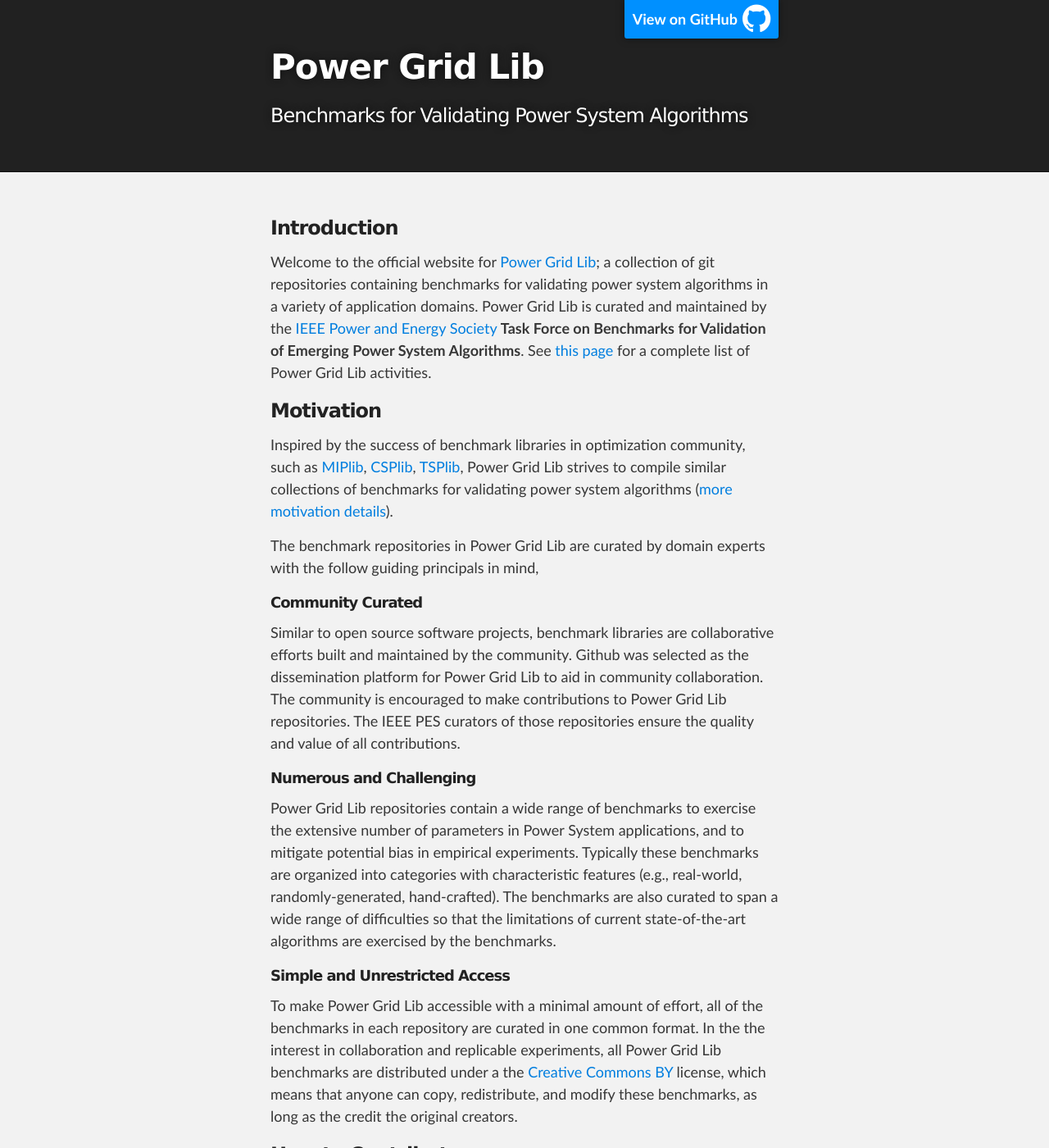
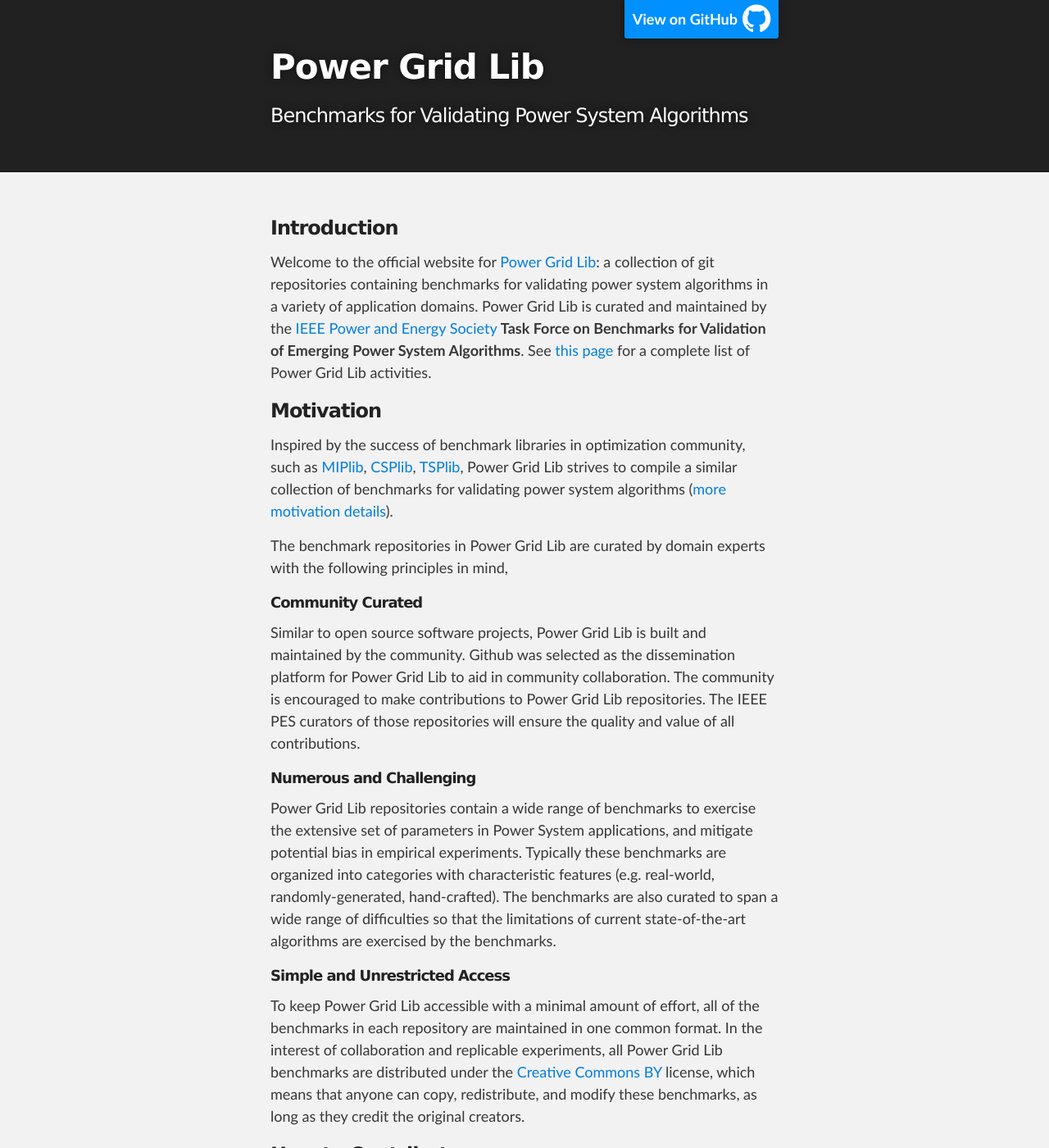
Before and after one commit to power-grid-lib/power-grid-lib.github.io, a Jekyll site: the page built from index.md, in a window 1280 px wide and 1400 px high. Shown: the whole window at 82% size. Built offline with Jekyll 4.4.1, drawn with Linux system fonts in a browser that asks for light colours; nearby versions of some CDN libraries; our own code applies the rules of GitHub Pages for plain Markdown files.

Commit message:
Update index.md

```diff
--- a/index.md
+++ b/index.md
@@ -4,27 +4,27 @@ layout: default
 
 ### Introduction
 
-Welcome to the official website for [Power Grid Lib](https://github.com/power-grid-lib); a collection of git repositories containing benchmarks for validating power system algorithms in a variety of application domains.
+Welcome to the official website for [Power Grid Lib](https://github.com/power-grid-lib): a collection of git repositories containing benchmarks for validating power system algorithms in a variety of application domains.
 Power Grid Lib is curated and maintained by the [IEEE Power and Energy Society](http://www.ieee-pes.org/) **Task Force on Benchmarks for Validation of Emerging Power System Algorithms**.  See [this page](activities.html) for a complete list of Power Grid Lib activities.
 
 
 ### Motivation
 
-Inspired by the success of benchmark libraries in optimization community, such as [MIPlib](http://miplib.zib.de/), [CSPlib](http://www.csplib.org/), [TSPlib](http://www.iwr.uni-heidelberg.de/groups/comopt/software/TSPLIB95/), Power Grid Lib strives to compile similar collections of benchmarks for validating power system algorithms ([more motivation details](https://www.youtube.com/watch?v=8G2iNigNvVM)).
+Inspired by the success of benchmark libraries in optimization community, such as [MIPlib](http://miplib.zib.de/), [CSPlib](http://www.csplib.org/), [TSPlib](http://www.iwr.uni-heidelberg.de/groups/comopt/software/TSPLIB95/), Power Grid Lib strives to compile a similar collection of benchmarks for validating power system algorithms ([more motivation details](https://www.youtube.com/watch?v=8G2iNigNvVM)).
 
-The benchmark repositories in Power Grid Lib are curated by domain experts with the follow guiding principals in mind,
+The benchmark repositories in Power Grid Lib are curated by domain experts with the following principles in mind,
 
 ##### Community Curated
 
-Similar to open source software projects, benchmark libraries are collaborative efforts built and maintained by the community.  Github was selected as the dissemination platform for Power Grid Lib to aid in community collaboration.  The community is encouraged to make contributions to Power Grid Lib repositories.  The IEEE PES curators of those repositories ensure the quality and value of all contributions.
+Similar to open source software projects, Power Grid Lib is built and maintained by the community.  Github was selected as the dissemination platform for Power Grid Lib to aid in community collaboration.  The community is encouraged to make contributions to Power Grid Lib repositories.  The IEEE PES curators of those repositories will ensure the quality and value of all contributions.
 
 ##### Numerous and Challenging
 
-Power Grid Lib repositories contain a wide range of benchmarks to exercise the extensive number of parameters in Power System applications, and to mitigate potential bias in empirical experiments.  Typically these benchmarks are organized into categories with characteristic features (e.g., real-world, randomly-generated, hand-crafted).  The benchmarks are also curated to span a wide range of difficulties so that the limitations of current state-of-the-art algorithms are exercised by the benchmarks.
+Power Grid Lib repositories contain a wide range of benchmarks to exercise the extensive set of parameters in Power System applications, and mitigate potential bias in empirical experiments.  Typically these benchmarks are organized into categories with characteristic features (e.g. real-world, randomly-generated, hand-crafted).  The benchmarks are also curated to span a wide range of difficulties so that the limitations of current state-of-the-art algorithms are exercised by the benchmarks.
 
 ##### Simple and Unrestricted Access
 
-To make Power Grid Lib accessible with a minimal amount of effort, all of the benchmarks in each repository are curated in one common format.  In the the interest in collaboration and replicable experiments, all Power Grid Lib benchmarks are distributed under a the [Creative Commons BY](https://creativecommons.org/) license, which means that anyone can copy, redistribute, and modify these benchmarks, as long as the credit the original creators.
+To keep Power Grid Lib accessible with a minimal amount of effort, all of the benchmarks in each repository are maintained in one common format.  In the interest of collaboration and replicable experiments, all Power Grid Lib benchmarks are distributed under the [Creative Commons BY](https://creativecommons.org/) license, which means that anyone can copy, redistribute, and modify these benchmarks, as long as they credit the original creators.
 
 
 ### How to Contribute
```
